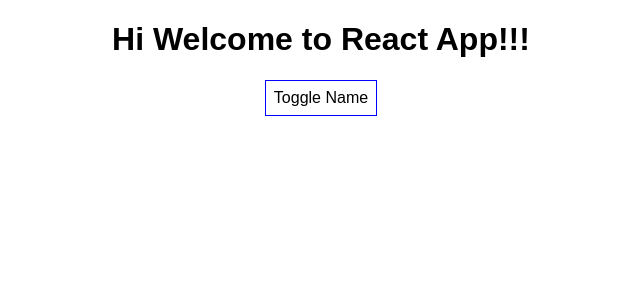
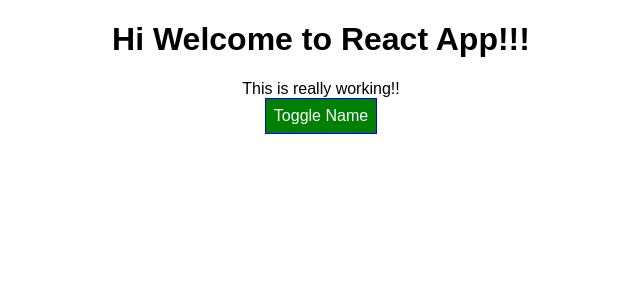
Before and after one commit to bhavik4748/reactUdemy, a React (Create React App) app: page / in a window 1280 px wide. Shown: the top 300 px of the page, without its empty margins (319-959 px from the left). Built offline with nearby package versions, Linux system fonts and the light colour scheme.

Commit message:
Added styles and classes

```diff
--- a/src/App.css
+++ b/src/App.css
@@ -1,3 +1,11 @@
-.App{
+.App {
     text-align: center
 }
+
+.red {
+    color: red;
+}
+
+.bold {
+    font-weight: bold;
+}
--- a/src/App.js
+++ b/src/App.js
@@ -38,12 +38,18 @@
 
     render() {
         const style = {
-      backgroundColor: 'white',
+            backgroundColor: 'green',
+            color: 'white',
             font: 'inherit',
             border: '1px solid blue',
             padding: '8px',
             cursor: 'pointer'
         }
+        let addClass = [];
+        if (this.state.Person.length <= 2)
+            addClass.push('red');
+        if (this.state.Person.length <= 1)
+            addClass.push('bold');
 
         let persons = null;
         if (this.state.showPersons) {
@@ -62,10 +68,12 @@
                     }
                 </div>
             );
+            style.backgroundColor = 'red';
         }
         return (
             <div className="App">
                 <h1> Hi Welcome to React App!!!</h1>
+                <div className={addClass.join(' ')}>This is really working!!</div>
                 <button
                     style={style}
                     onClick={this.togglePersonsHandler}>Toggle Name</button>
--- a/src/Person/Person.js
+++ b/src/Person/Person.js
@@ -1,5 +1,5 @@
 import React from 'react';
-import  './Person.css';
+import './Person.css';
 
 const person = (props) => {
     return (
```
Lines whose indentation alone changed are shown as unchanged.
